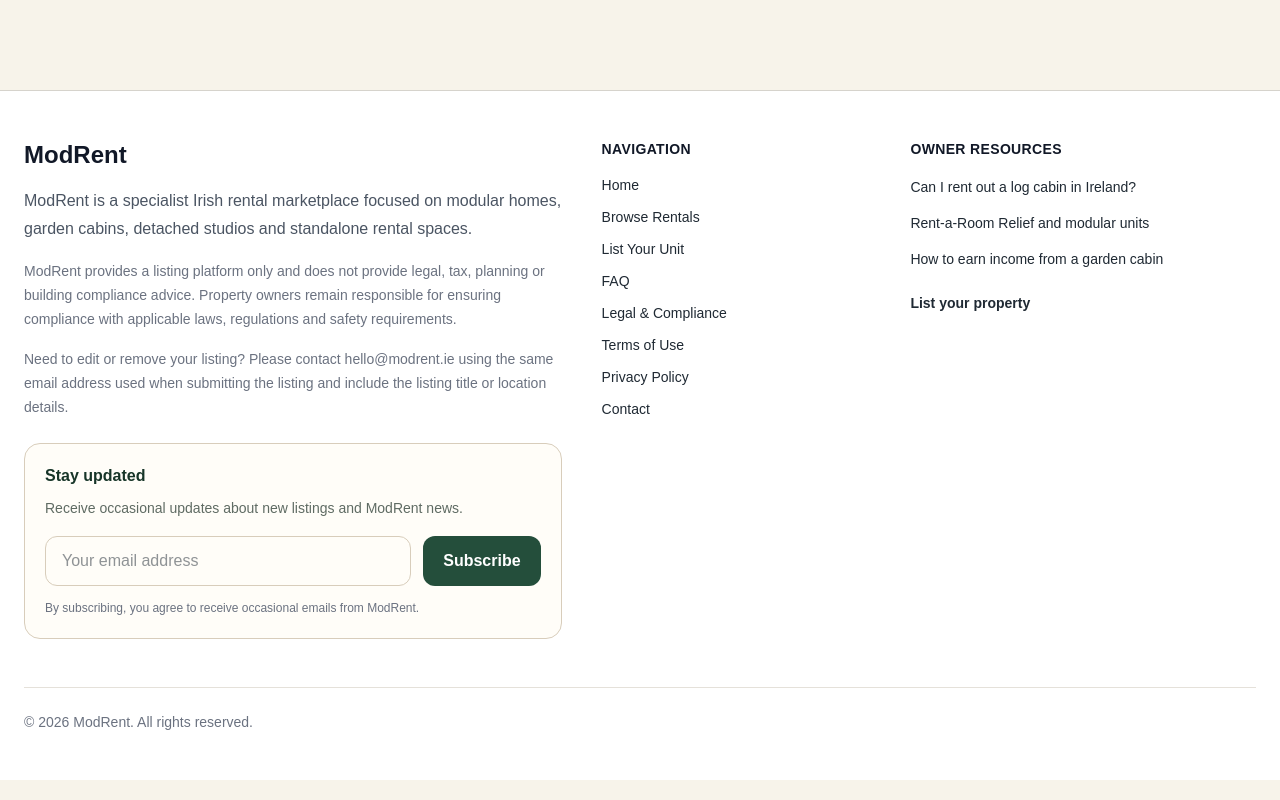
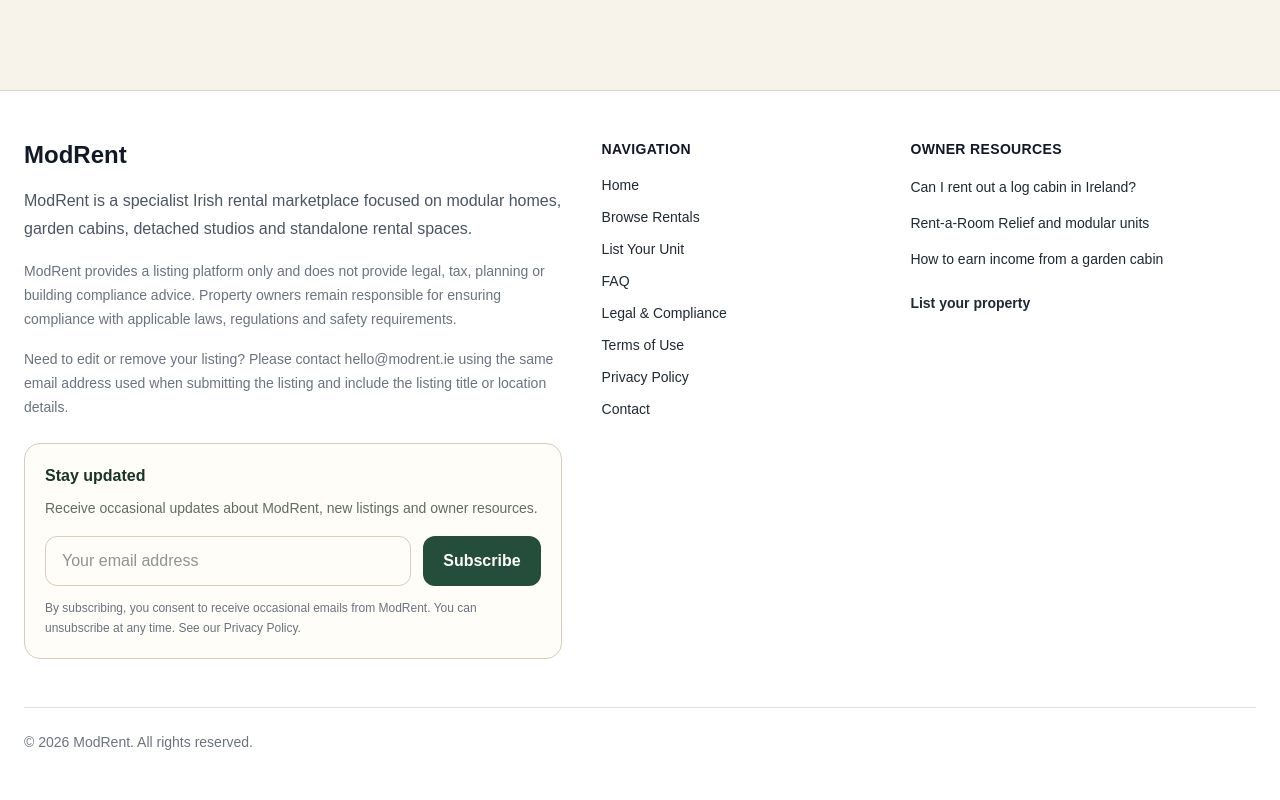
Before and after one commit to ZD12393/modrent, a Next.js app: page / in a window 1280 px wide. Shown: the part 2695-3495 px from the top of the page. Built offline with nearby package versions, Linux system fonts and the light colour scheme.

Commit message:
add newsletter subscriber backend

```diff
--- /dev/null
+++ b/app/api/subscribe/route.ts
@@ -0,0 +1,61 @@
+import { NextResponse } from "next/server";
+import { createClient } from "@supabase/supabase-js";
+
+export async function POST(request: Request) {
+  try {
+    const body = await request.json();
+
+    const email = String(body.email || "")
+      .trim()
+      .toLowerCase();
+
+    const sourcePage = String(body.sourcePage || "footer");
+
+    if (!email || !email.includes("@") || !email.includes(".")) {
+      return NextResponse.json(
+        { error: "Please enter a valid email address." },
+        { status: 400 }
+      );
+    }
+
+    const supabaseUrl = process.env.NEXT_PUBLIC_SUPABASE_URL;
+    const supabaseAnonKey = process.env.NEXT_PUBLIC_SUPABASE_ANON_KEY;
+
+    if (!supabaseUrl || !supabaseAnonKey) {
+      return NextResponse.json(
+        { error: "Subscription service is not configured." },
+        { status: 500 }
+      );
+    }
+
+    const supabase = createClient(supabaseUrl, supabaseAnonKey);
+
+    const { error } = await supabase.from("subscribers").insert({
+      email,
+      consent: true,
+      source_page: sourcePage,
+    });
+
+    if (error) {
+      if (error.code === "23505") {
+        return NextResponse.json({
+          message: "You are already subscribed.",
+        });
+      }
+
+      return NextResponse.json(
+        { error: "We could not save your email. Please try again." },
+        { status: 500 }
+      );
+    }
+
+    return NextResponse.json({
+      message: "Thanks. You are now subscribed.",
+    });
+  } catch {
+    return NextResponse.json(
+      { error: "Something went wrong. Please try again." },
+      { status: 500 }
+    );
+  }
+}
--- a/app/layout.tsx
+++ b/app/layout.tsx
@@ -1,6 +1,7 @@
 import type { Metadata } from "next";
 import Link from "next/link";
 import "./globals.css";
+import SubscribeForm from "@/components/SubscribeForm";
 
 export const metadata: Metadata = {
   title: "ModRent",
@@ -26,27 +27,45 @@ export default function RootLayout({
             </Link>
 
             <nav className="hidden items-center gap-6 text-sm font-medium md:flex">
-              <Link href="/" className="text-[#111827] transition hover:text-[#4b5563]">
+              <Link
+                href="/"
+                className="text-[#111827] transition hover:text-[#4b5563]"
+              >
                 Home
               </Link>
 
-              <Link href="/listings" className="text-[#111827] transition hover:text-[#4b5563]">
+              <Link
+                href="/listings"
+                className="text-[#111827] transition hover:text-[#4b5563]"
+              >
                 Browse Rentals
               </Link>
 
-              <Link href="/create" className="text-[#111827] transition hover:text-[#4b5563]">
+              <Link
+                href="/create"
+                className="text-[#111827] transition hover:text-[#4b5563]"
+              >
                 List Your Unit
               </Link>
 
-              <Link href="/faq" className="text-[#111827] transition hover:text-[#4b5563]">
+              <Link
+                href="/faq"
+                className="text-[#111827] transition hover:text-[#4b5563]"
+              >
                 FAQ
               </Link>
 
-              <Link href="/legal" className="text-[#111827] transition hover:text-[#4b5563]">
+              <Link
+                href="/legal"
+                className="text-[#111827] transition hover:text-[#4b5563]"
+              >
                 Legal
               </Link>
 
-              <Link href="/contact" className="text-[#111827] transition hover:text-[#4b5563]">
+              <Link
+                href="/contact"
+                className="text-[#111827] transition hover:text-[#4b5563]"
+              >
                 Contact
               </Link>
             </nav>
@@ -85,36 +104,7 @@ export default function RootLayout({
                   </p>
                 </div>
 
-                <div className="mt-6 rounded-2xl border border-[#d8cdbb] bg-[#fffdf8] p-5">
-                  <h3 className="mb-2 text-base font-semibold text-[#173528]">
-                    Stay updated
-                  </h3>
-
-                  <p className="mb-4 text-sm leading-6 text-[#5f6b63]">
-                    Receive occasional updates about new listings and ModRent
-                    news.
-                  </p>
-
-                  <form className="flex flex-col gap-3 sm:flex-row">
-                    <input
-                      type="email"
-                      placeholder="Your email address"
-                      className="flex-1 rounded-xl border border-[#d8cdbb] px-4 py-3 outline-none focus:border-[#244e3b]"
-                    />
-
-                    <button
-                      type="submit"
-                      className="rounded-xl bg-[#244e3b] px-5 py-3 font-semibold text-white"
-                    >
-                      Subscribe
-                    </button>
-                  </form>
-
-                  <p className="mt-3 text-xs leading-5 text-[#6b7280]">
-                    By subscribing, you agree to receive occasional emails from
-                    ModRent.
-                  </p>
-                </div>
+                <SubscribeForm />
               </div>
 
               <div>
@@ -123,35 +113,59 @@ export default function RootLayout({
                 </h3>
 
                 <div className="flex flex-col gap-3 text-sm">
-                  <Link href="/" className="text-[#4b5563] transition hover:text-[#111827]">
+                  <Link
+                    href="/"
+                    className="text-[#4b5563] transition hover:text-[#111827]"
+                  >
                     Home
                   </Link>
 
-                  <Link href="/listings" className="text-[#4b5563] transition hover:text-[#111827]">
+                  <Link
+                    href="/listings"
+                    className="text-[#4b5563] transition hover:text-[#111827]"
+                  >
                     Browse Rentals
                   </Link>
 
-                  <Link href="/create" className="text-[#4b5563] transition hover:text-[#111827]">
+                  <Link
+                    href="/create"
+                    className="text-[#4b5563] transition hover:text-[#111827]"
+                  >
                     List Your Unit
                   </Link>
 
-                  <Link href="/faq" className="text-[#4b5563] transition hover:text-[#111827]">
+                  <Link
+                    href="/faq"
+                    className="text-[#4b5563] transition hover:text-[#111827]"
+                  >
                     FAQ
                   </Link>
 
-                  <Link href="/legal" className="text-[#4b5563] transition hover:text-[#111827]">
+                  <Link
+                    href="/legal"
+                    className="text-[#4b5563] transition hover:text-[#111827]"
+                  >
                     Legal & Compliance
                   </Link>
 
-                  <Link href="/terms" className="text-[#4b5563] transition hover:text-[#111827]">
+                  <Link
+                    href="/terms"
+                    className="text-[#4b5563] transition hover:text-[#111827]"
+                  >
                     Terms of Use
                   </Link>
 
-                  <Link href="/privacy" className="text-[#4b5563] transition hover:text-[#111827]">
+                  <Link
+                    href="/privacy"
+                    className="text-[#4b5563] transition hover:text-[#111827]"
+                  >
                     Privacy Policy
                   </Link>
 
-                  <Link href="/contact" className="text-[#4b5563] transition hover:text-[#111827]">
+                  <Link
+                    href="/contact"
+                    className="text-[#4b5563] transition hover:text-[#111827]"
+                  >
                     Contact
                   </Link>
                 </div>
--- /dev/null
+++ b/components/SubscribeForm.tsx
@@ -0,0 +1,97 @@
+"use client";
+
+import { useState } from "react";
+
+export default function SubscribeForm() {
+  const [email, setEmail] = useState("");
+  const [status, setStatus] = useState<"idle" | "loading" | "success" | "error">(
+    "idle"
+  );
+  const [message, setMessage] = useState("");
+
+  async function handleSubmit(event: React.FormEvent<HTMLFormElement>) {
+    event.preventDefault();
+
+    setStatus("loading");
+    setMessage("");
+
+    try {
+      const response = await fetch("/api/subscribe", {
+        method: "POST",
+        headers: {
+          "Content-Type": "application/json",
+        },
+        body: JSON.stringify({
+          email,
+          sourcePage: "footer",
+        }),
+      });
+
+      const data = await response.json();
+
+      if (!response.ok) {
+        setStatus("error");
+        setMessage(data.error || "Something went wrong. Please try again.");
+        return;
+      }
+
+      setStatus("success");
+      setMessage(data.message || "Thanks. You are now subscribed.");
+      setEmail("");
+    } catch {
+      setStatus("error");
+      setMessage("Something went wrong. Please try again.");
+    }
+  }
+
+  return (
+    <div className="mt-6 rounded-2xl border border-[#d8cdbb] bg-[#fffdf8] p-5">
+      <h3 className="mb-2 text-base font-semibold text-[#173528]">
+        Stay updated
+      </h3>
+
+      <p className="mb-4 text-sm leading-6 text-[#5f6b63]">
+        Receive occasional updates about ModRent, new listings and owner
+        resources.
+      </p>
+
+      <form onSubmit={handleSubmit} className="flex flex-col gap-3 sm:flex-row">
+        <input
+          type="email"
+          required
+          value={email}
+          onChange={(event) => setEmail(event.target.value)}
+          placeholder="Your email address"
+          className="flex-1 rounded-xl border border-[#d8cdbb] px-4 py-3 outline-none focus:border-[#244e3b]"
+        />
+
+        <button
+          type="submit"
+          disabled={status === "loading"}
+          className="rounded-xl bg-[#244e3b] px-5 py-3 font-semibold text-white disabled:opacity-60"
+        >
+          {status === "loading" ? "Subscribing..." : "Subscribe"}
+        </button>
+      </form>
+
+      <p className="mt-3 text-xs leading-5 text-[#6b7280]">
+        By subscribing, you consent to receive occasional emails from ModRent.
+        You can unsubscribe at any time. See our{" "}
+        <a href="/privacy" className="underline">
+          Privacy Policy
+        </a>
+        .
+      </p>
+
+      {message && (
+        <p
+          className={`mt-3 text-sm font-medium ${
+            status === "error" ? "text-red-700" : "text-[#244e3b]"
+          }`}
+        >
+          {message}
+        </p>
+      )}
+    </div>
+  );
+}
```
